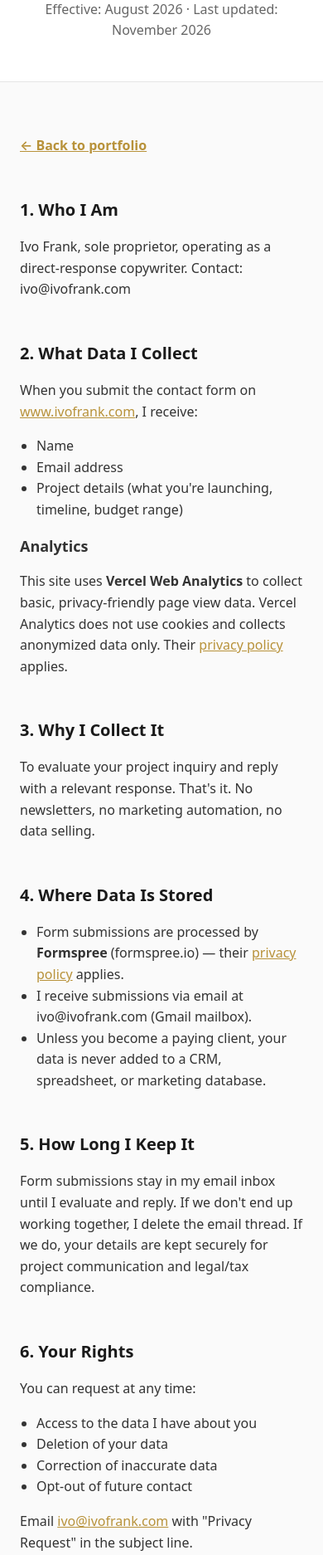
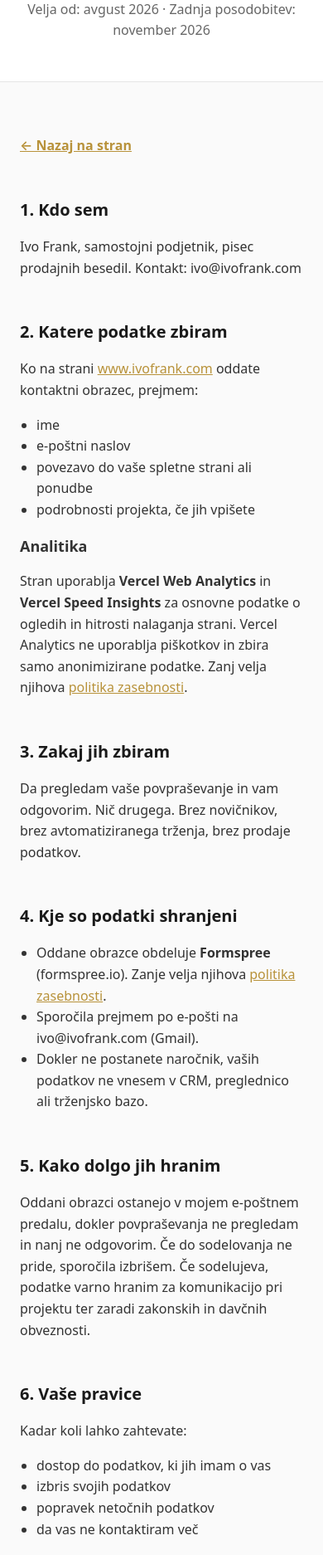
Before and after one commit to ivofrankai-star/copypage, a plain HTML site: page privacy.html in a window 390 px wide. Shown: the part 126-2000 px from the top of the page at 83% size. Drawn offline with Linux system fonts and the light colour scheme; a script that the page names is missing.

Commit message:
Production fixes: demo label in proof section, phone layout at 360px, Slovenian privacy page + link at form, share preview tags
- Proof section states the pieces were written as demos, before the brand cards
- Proof cards no longer overflow on 360px-wide phones
- Privacy page translated to Slovenian, data list matches the form
- Privacy link under the send button, natural form placeholder
- Canonical + Open Graph tags for link previews
- Removed a confusing sentence from the portfolio note

Co-Authored-By: Claude Fable 5.2 <noreply@anthropic.com>

```diff
--- a/privacy.html
+++ b/privacy.html
@@ -1,11 +1,11 @@
 <!DOCTYPE html>
-<html lang="en">
+<html lang="sl">
 <head>
   <meta charset="UTF-8">
   <meta name="viewport" content="width=device-width, initial-scale=1.0">
   <meta name="color-scheme" content="light">
   <link rel="icon" type="image/png" href="favicon.png">
-  <title>Privacy Policy — Ivo Frank</title>
+  <title>Politika zasebnosti | Ivo Frank</title>
   <style>
     :root {
       --color-amber: #D4A843;
@@ -60,71 +60,72 @@
 <body>
   <header>
     <div class="container">
-      <h1>Privacy Policy</h1>
-      <p class="meta">Effective: August 2026 · Last updated: November 2026</p>
+      <h1>Politika zasebnosti</h1>
+      <p class="meta">Velja od: avgust 2026 · Zadnja posodobitev: november 2026</p>
     </div>
   </header>
 
   <main class="container">
-    <a href="/copypage.html" class="back-link">← Back to portfolio</a>
+    <a href="/copypage.html" class="back-link">← Nazaj na stran</a>
 
     <section>
-      <h2>1. Who I Am</h2>
-      <p>Ivo Frank, sole proprietor, operating as a direct-response copywriter. Contact: ivo@ivofrank.com</p>
+      <h2>1. Kdo sem</h2>
+      <p>Ivo Frank, samostojni podjetnik, pisec prodajnih besedil. Kontakt: ivo@ivofrank.com</p>
     </section>
 
     <section>
-      <h2>2. What Data I Collect</h2>
-      <p>When you submit the contact form on <a href="https://www.ivofrank.com">www.ivofrank.com</a>, I receive:</p>
+      <h2>2. Katere podatke zbiram</h2>
+      <p>Ko na strani <a href="https://www.ivofrank.com">www.ivofrank.com</a> oddate kontaktni obrazec, prejmem:</p>
       <ul>
-        <li>Name</li>
-        <li>Email address</li>
-        <li>Project details (what you're launching, timeline, budget range)</li>
+        <li>ime</li>
+        <li>e-poštni naslov</li>
+        <li>povezavo do vaše spletne strani ali ponudbe</li>
+        <li>podrobnosti projekta, če jih vpišete</li>
       </ul>
-      <h3>Analytics</h3>
-      <p>This site uses <strong>Vercel Web Analytics</strong> to collect basic, privacy-friendly page view data. Vercel Analytics does not use cookies and collects anonymized data only. Their <a href="https://vercel.com/legal/privacy-policy" target="_blank" rel="noopener">privacy policy</a> applies.</p>
+      <h3>Analitika</h3>
+      <p>Stran uporablja <strong>Vercel Web Analytics</strong> in <strong>Vercel Speed Insights</strong> za osnovne podatke o ogledih in hitrosti nalaganja strani. Vercel Analytics ne uporablja piškotkov in zbira samo anonimizirane podatke. Zanj velja njihova <a href="https://vercel.com/legal/privacy-policy" target="_blank" rel="noopener">politika zasebnosti</a>.</p>
     </section>
 
     <section>
-      <h2>3. Why I Collect It</h2>
-      <p>To evaluate your project inquiry and reply with a relevant response. That's it. No newsletters, no marketing automation, no data selling.</p>
+      <h2>3. Zakaj jih zbiram</h2>
+      <p>Da pregledam vaše povpraševanje in vam odgovorim. Nič drugega. Brez novičnikov, brez avtomatiziranega trženja, brez prodaje podatkov.</p>
     </section>
 
     <section>
-      <h2>4. Where Data Is Stored</h2>
+      <h2>4. Kje so podatki shranjeni</h2>
       <ul>
-        <li>Form submissions are processed by <strong>Formspree</strong> (formspree.io) — their <a href="https://formspree.io/legal/privacy-policy" target="_blank" rel="noopener">privacy policy</a> applies.</li>
-        <li>I receive submissions via email at ivo@ivofrank.com (Gmail mailbox).</li>
-        <li>Unless you become a paying client, your data is never added to a CRM, spreadsheet, or marketing database.</li>
+        <li>Oddane obrazce obdeluje <strong>Formspree</strong> (formspree.io). Zanje velja njihova <a href="https://formspree.io/legal/privacy-policy" target="_blank" rel="noopener">politika zasebnosti</a>.</li>
+        <li>Sporočila prejmem po e-pošti na ivo@ivofrank.com (Gmail).</li>
+        <li>Dokler ne postanete naročnik, vaših podatkov ne vnesem v CRM, preglednico ali trženjsko bazo.</li>
       </ul>
     </section>
 
     <section>
-      <h2>5. How Long I Keep It</h2>
-      <p>Form submissions stay in my email inbox until I evaluate and reply. If we don't end up working together, I delete the email thread. If we do, your details are kept securely for project communication and legal/tax compliance.</p>
+      <h2>5. Kako dolgo jih hranim</h2>
+      <p>Oddani obrazci ostanejo v mojem e-poštnem predalu, dokler povpraševanja ne pregledam in nanj ne odgovorim. Če do sodelovanja ne pride, sporočila izbrišem. Če sodelujeva, podatke varno hranim za komunikacijo pri projektu ter zaradi zakonskih in davčnih obveznosti.</p>
     </section>
 
     <section>
-      <h2>6. Your Rights</h2>
-      <p>You can request at any time:</p>
+      <h2>6. Vaše pravice</h2>
+      <p>Kadar koli lahko zahtevate:</p>
       <ul>
-        <li>Access to the data I have about you</li>
-        <li>Deletion of your data</li>
-        <li>Correction of inaccurate data</li>
-        <li>Opt-out of future contact</li>
+        <li>dostop do podatkov, ki jih imam o vas</li>
+        <li>izbris svojih podatkov</li>
+        <li>popravek netočnih podatkov</li>
+        <li>da vas ne kontaktiram več</li>
       </ul>
-      <p>Email <a href="mailto:ivo@ivofrank.com">ivo@ivofrank.com</a> with "Privacy Request" in the subject line.</p>
+      <p>Pišite na <a href="mailto:ivo@ivofrank.com">ivo@ivofrank.com</a> in v zadevo vpišite »Zasebnost«.</p>
     </section>
 
     <section>
-      <h2>7. International Transfers</h2>
-      <p>Your data may be processed in the United States, the European Economic Area, and other countries where our processors operate.</p>
-      <p><strong>Formspree</strong> (US-based) processes data in the US. As a US processor handling EU data, they rely on SCCs or equivalent safeguards.</p>
+      <h2>7. Prenos podatkov v tujino</h2>
+      <p>Vaši podatki se lahko obdelujejo v Združenih državah Amerike, Evropskem gospodarskem prostoru in drugih državah, kjer delujejo moji obdelovalci.</p>
+      <p><strong>Formspree</strong> ima sedež v ZDA in podatke obdeluje tam. Pri obdelavi podatkov iz EU se opira na standardne pogodbene klavzule ali enakovredne zaščitne ukrepe.</p>
     </section>
 
     <section>
-      <h2>8. Changes to This Policy</h2>
-      <p>If this policy changes, the updated version will be posted here with a new "Last updated" date.</p>
+      <h2>8. Spremembe politike</h2>
+      <p>Če se politika spremeni, bo posodobljena različica objavljena tukaj z novim datumom zadnje posodobitve.</p>
     </section>
   </main>
 
```
Also changed, not shown: copypage.html (+13 -4 lines), index.html (+13 -4 lines).
